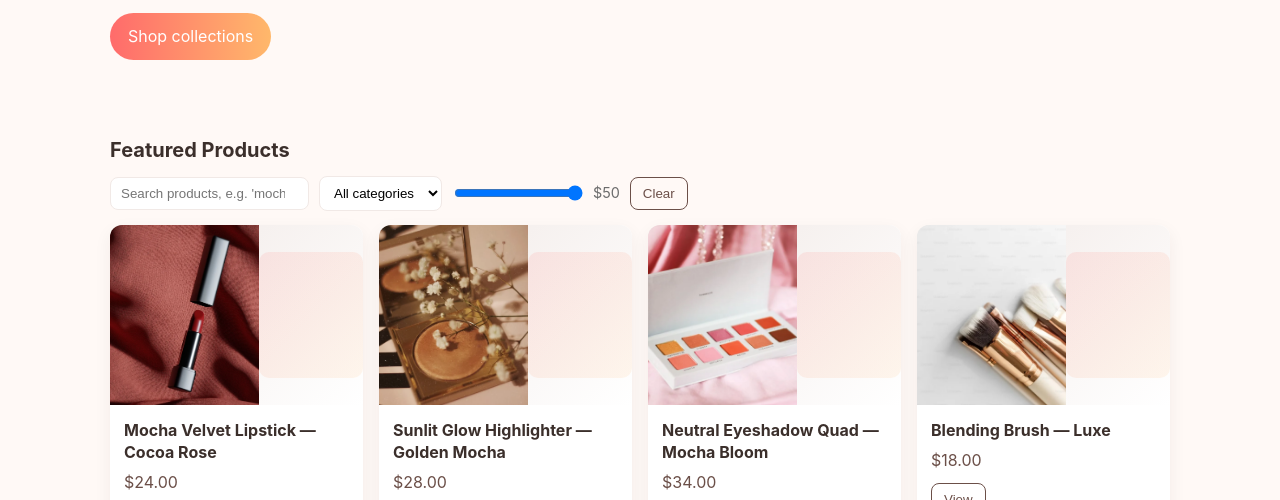
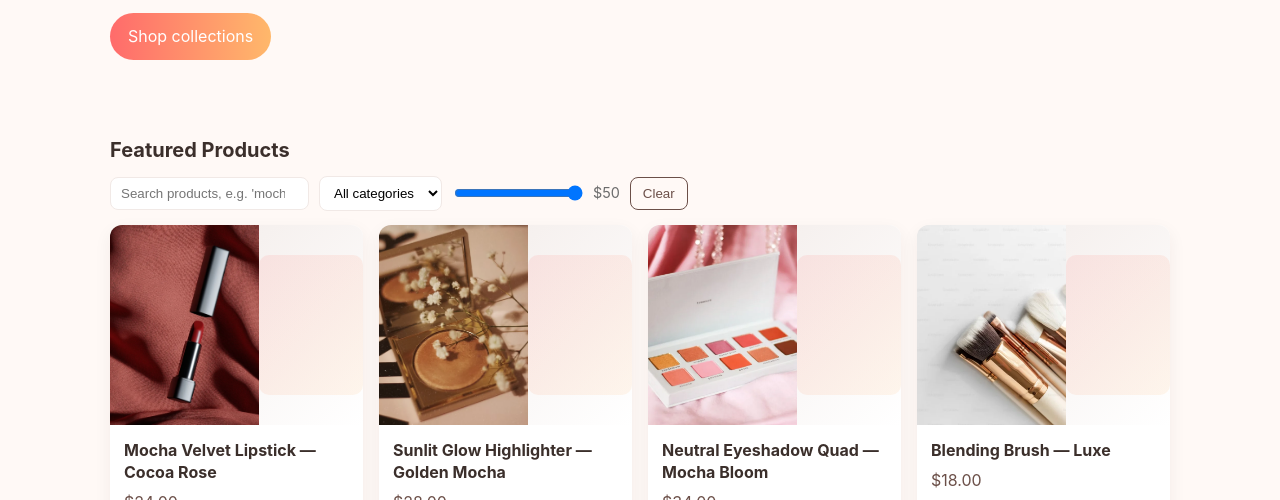
Before and after one commit to malakomran906-sudo/mocha-beauty-, a plain HTML site: page mocha-beauty-site/src/index.html in a window 1280 px wide. Shown: the part 300-800 px from the top of the page. Drawn offline with Linux system fonts and the light colour scheme.

Commit message:
Make product media wider (16:9) to avoid square cropping

```diff
--- a/mocha-beauty-site/src/css/styles.css
+++ b/mocha-beauty-site/src/css/styles.css
@@ -25,7 +25,7 @@ body{font-family:Inter, system-ui, -apple-system, 'Segoe UI', Roboto, 'Helvetica
 .section-title{margin:28px 0 12px;font-size:1.25rem}
 .product-grid{display:grid;grid-template-columns:repeat(auto-fit,minmax(220px,1fr));gap:16px}
 .product-card{background:white;border-radius:var(--radius);overflow:hidden;box-shadow:0 6px 18px rgba(51,40,38,0.06);display:flex;flex-direction:column}
-.product-media{height:180px;aspect-ratio:4/3;background:linear-gradient(135deg,var(--neutral-300),#fff);display:flex;align-items:center;justify-content:center;overflow:hidden}
+.product-media{height:200px;aspect-ratio:16/9;background:linear-gradient(135deg,var(--neutral-300),#fff);display:flex;align-items:center;justify-content:center;overflow:hidden}
 .product-media::after{content:"";width:70%;height:70%;background:linear-gradient(135deg,var(--accent-1),var(--accent-2));border-radius:10px;opacity:0.12}
 
 /* Ensure images/pictures fill the media area and crop cleanly */
```
